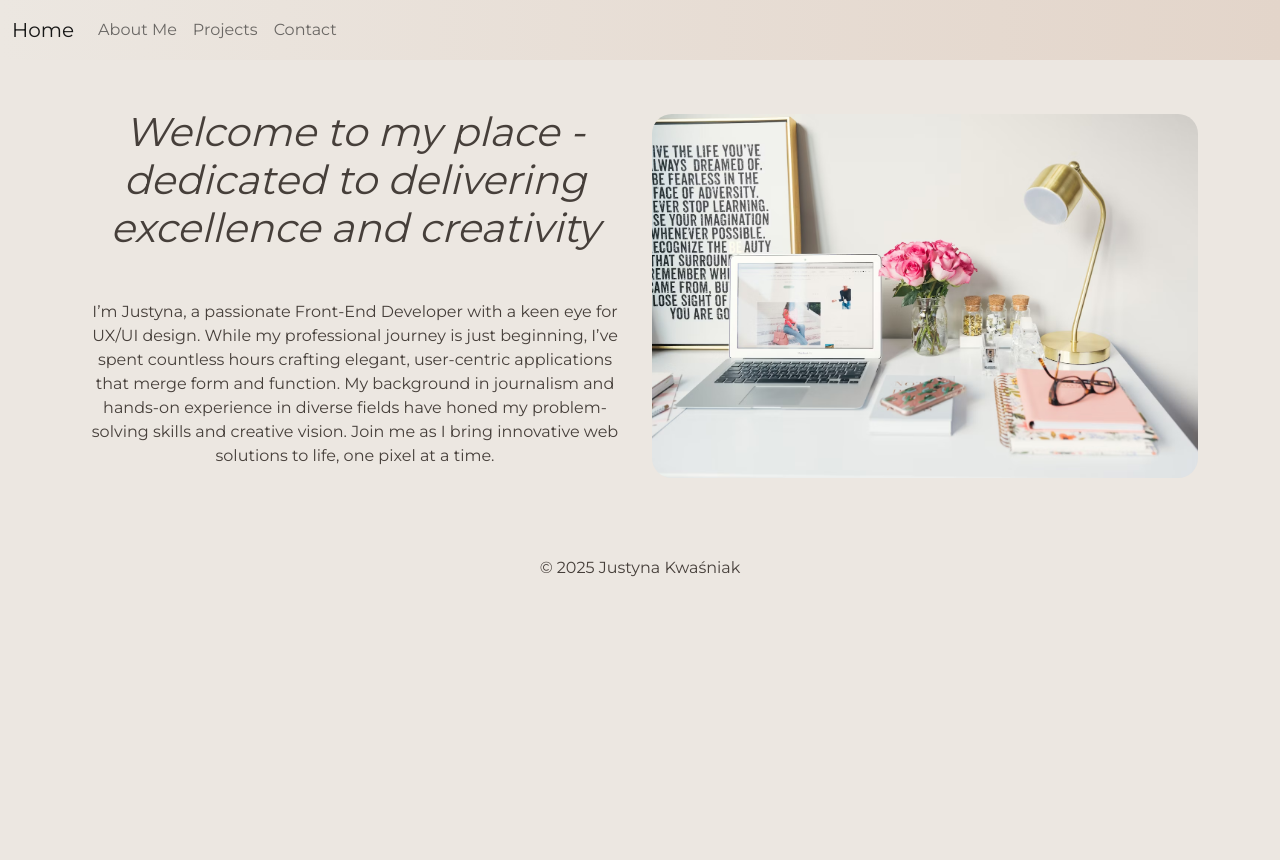
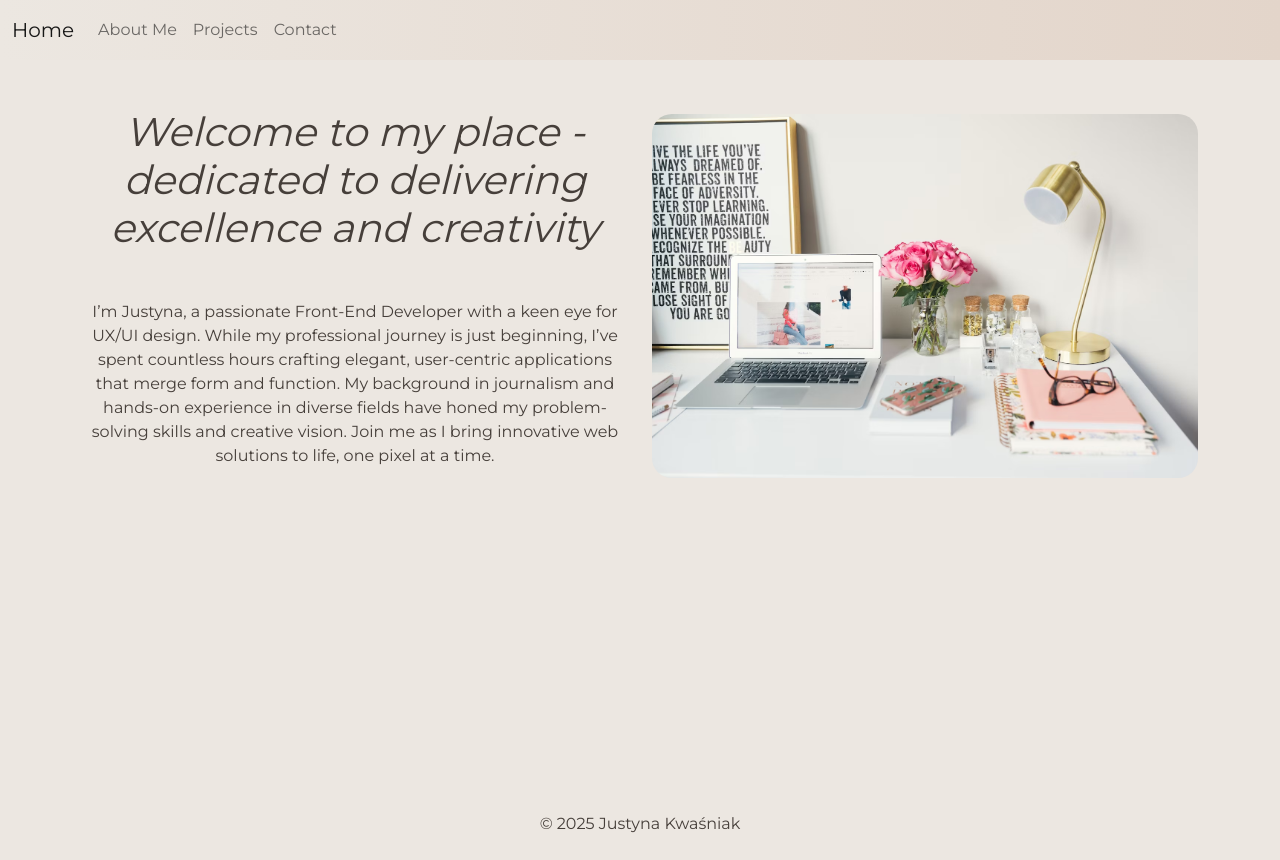
Before and after one commit to justynakwasniak/my-portfolio-web, a React (Vite) app: page / in a window 1280 px wide. Before the commit the page ends 800 px from the top, so only its background shows below. Built offline with nearby package versions, Linux system fonts and the light colour scheme; a web font is replaced by a local one.

Commit message:
add new photo, cv, fix footer

```diff
--- a/src/index.css
+++ b/src/index.css
@@ -125,3 +125,6 @@ html {
   height: auto;
   border-radius: 20px;
 }
+ footer {
+ background-color: #ece7e1;
+ }
--- a/src/pages/AboutMe.tsx
+++ b/src/pages/AboutMe.tsx
@@ -1,5 +1,5 @@
 import cvFile from "../assets/JustynaKwaśniakCV.pdf";
-import ava from "../images/linked-in.jpg";
+import ava from "../images/zdjp.jpg";
 
 const AboutMe = () => {
   return (
--- a/src/pages/Home.tsx
+++ b/src/pages/Home.tsx
@@ -2,8 +2,8 @@ import flowerImage from "../images/photo-flower.avif";
 
 const Home = () => {
   return (
-    <div>
-      <div className="container">
+    <div className="d-flex flex-column min-vh-100">
+      <div className="container flex-grow-1">
         <div className="row align-items-center">
           <div className="col-md-6 mt-5">
             <h1 className="mb-custom custom-heading text-center mb-5">
@@ -29,9 +29,9 @@ const Home = () => {
         </div>
       </div>
 
-      <footer className="py-4 mt-5">
-        <div className="container text-center">
-          <p className="mb-0">© 2025 Justyna Kwaśniak </p>
+      <footer className="py-4 text-center">
+        <div className="container">
+          <p className="mb-0">© 2025 Justyna Kwaśniak</p>
         </div>
       </footer>
     </div>
```
Also changed, not shown: src/images/zdjp.jpg (added), 1 other file (tests, documents, lock files or other folders).
